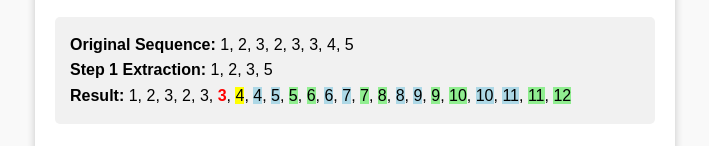
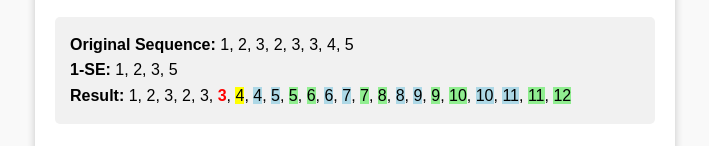
Before and after one commit to Phyrion1343/LPrSS-Explorer, a plain HTML site: page SESS-test.html in a window 1280 px wide. Shown: the part 399-545 px from the top of the page, without its empty margins (285-994 px from the left). Drawn offline with Linux system fonts and the light colour scheme.

Commit message:
Update SESS-test.html

```diff
--- a/SESS-test.html
+++ b/SESS-test.html
@@ -164,7 +164,7 @@
                     break;
                 }
 
-                debugOutput += `<strong>Step ${i + 1} Extraction:</strong> ${extractedRoots.join(", ")}<br>`;
+                debugOutput += `<strong> ${i + 1}-SE:</strong> ${extractedRoots.join(", ")}<br>`;
                 currentSequence = extractedRoots;
             }
 
```
